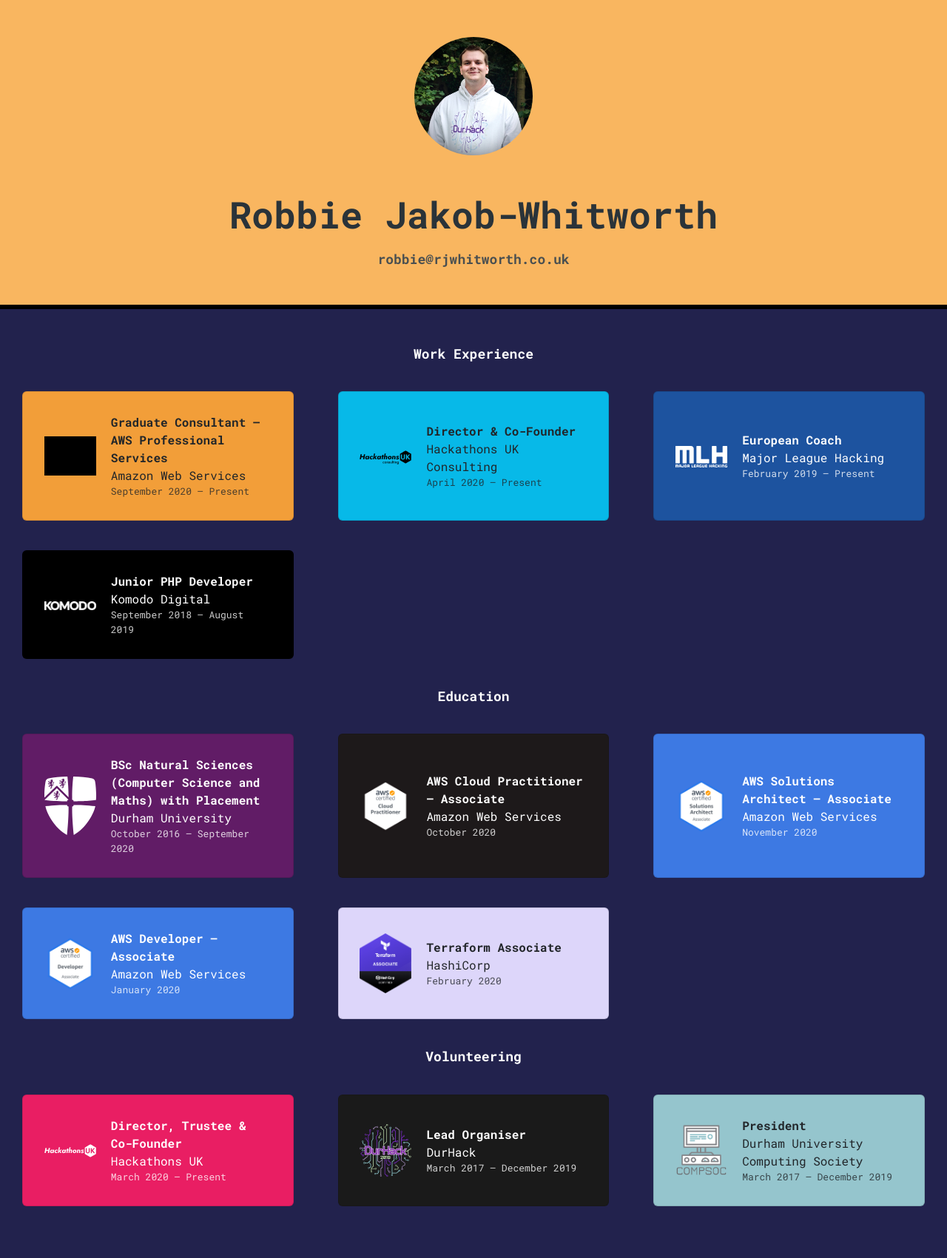
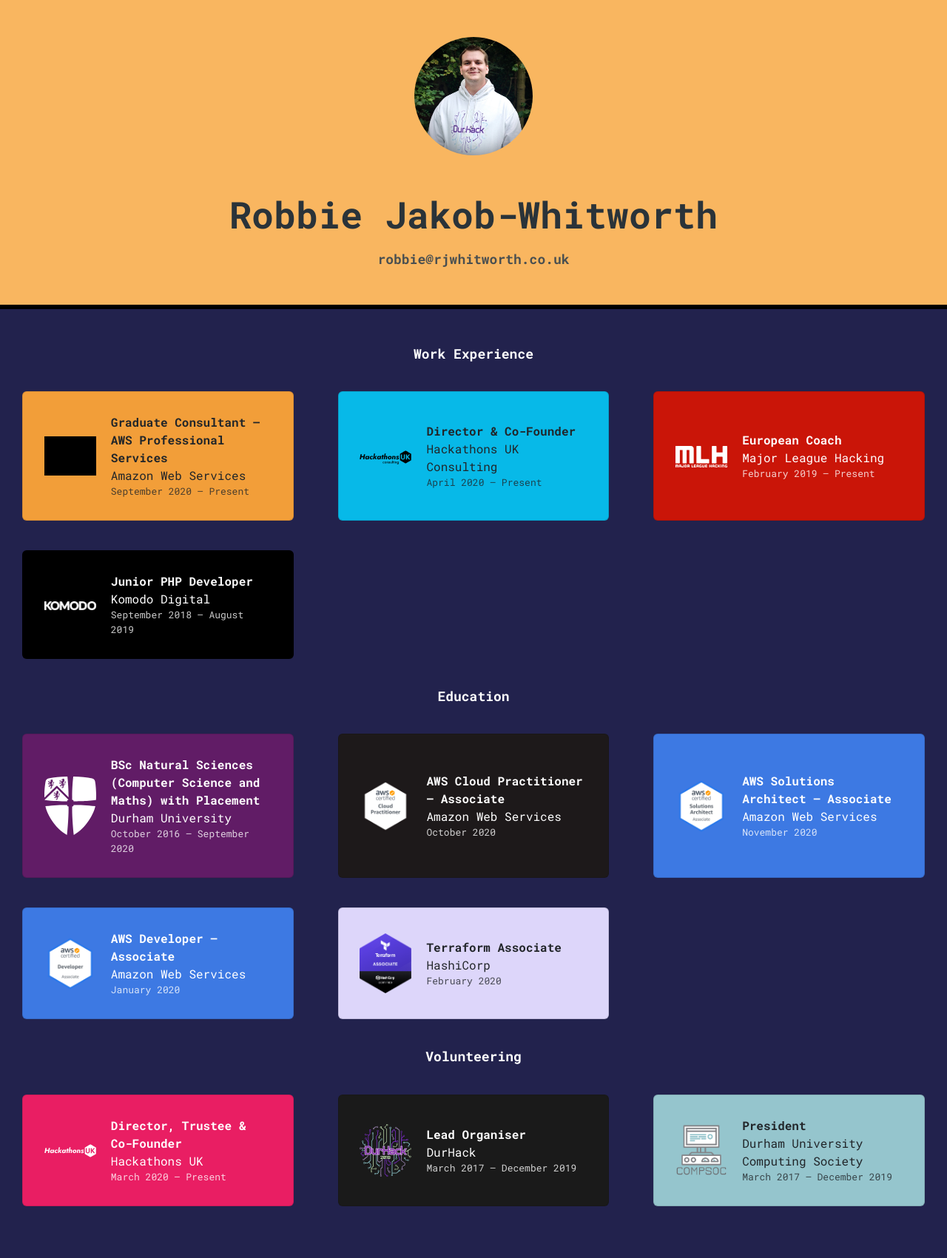
Before and after one commit to robzwolf/website, a Jekyll site: the page built from index.html, in a window 1280 px wide. Shown: the whole page at 74% size. Built offline with Jekyll 4.4.1, drawn with Linux system fonts in a browser that asks for light colours; nearby versions of some CDN libraries; grey boxes are pictures that could not be loaded.

Commit message:
Red BG for MLH card

```diff
--- a/_sass/cards.scss
+++ b/_sass/cards.scss
@@ -38,7 +38,8 @@
     &.mlh {
         //background: #e73427; // Red
         //background: #f8b92a; // Yellow
-        background: #1d539f; // Blue
+        //background: #1d539f; // Blue
+        background: #ca1508; // Dark red (not an official brand colour but required for legibility)
         @include lightText;
     }
 
```
